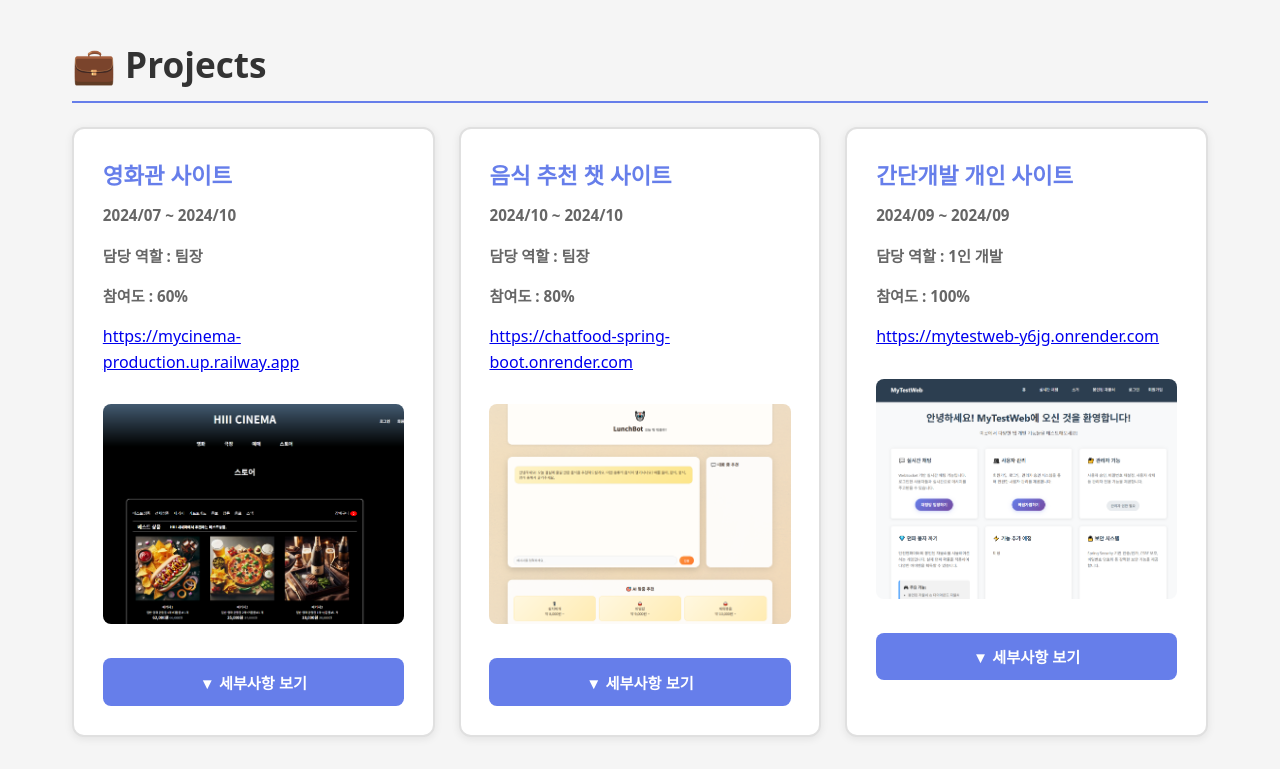
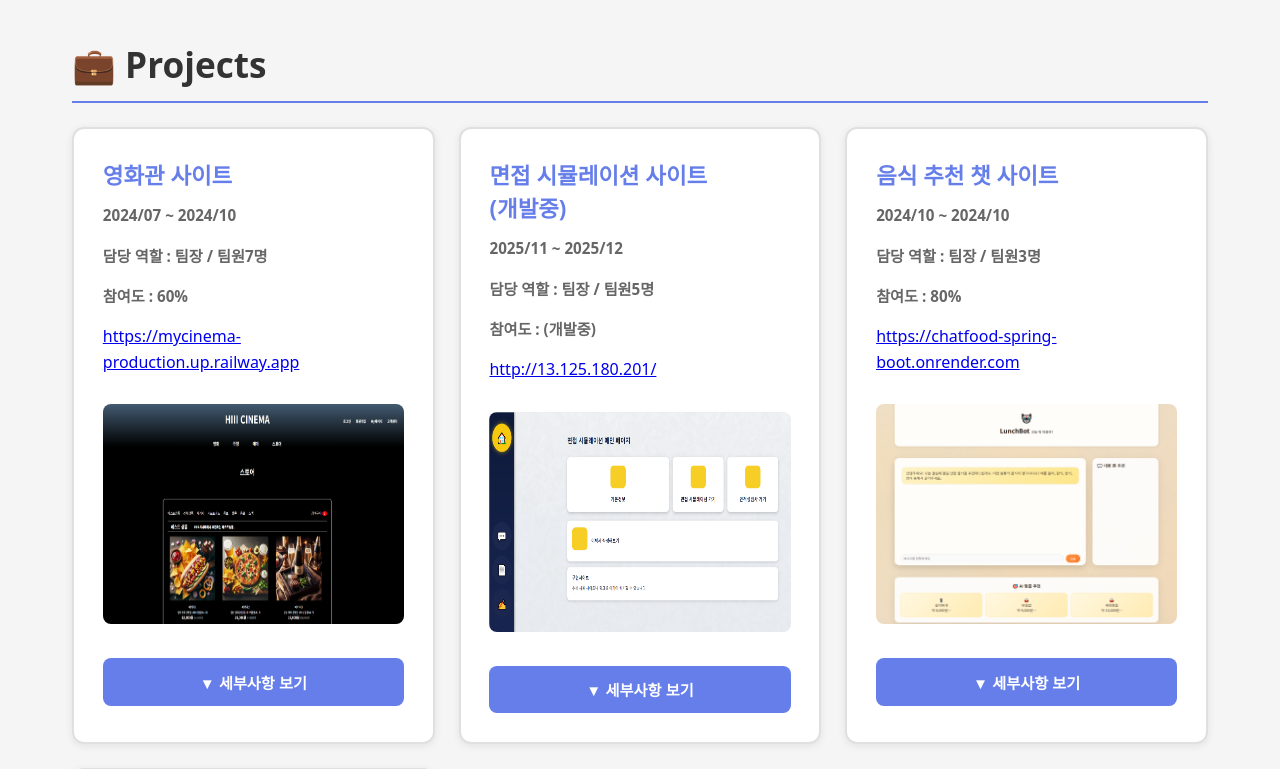
Before and after one commit to jglee2772/JGLeePPT, a React (Vite) app in the folder my-react-app/: page / in a window 1280 px wide. Shown: the part 1080-1849 px from the top of the page. Built offline with nearby package versions, Linux system fonts and the light colour scheme.

Commit message:
11131204

```diff
--- a/my-react-app/src/App.css
+++ b/my-react-app/src/App.css
@@ -216,7 +216,7 @@
   width: 100%;
   max-width: 100%;
   height: 220px;
-  object-fit: cover;
+  /* object-fit: cover */
   border-radius: 8px;
   margin: 0.8rem 0;
 }
--- a/my-react-app/src/App.jsx
+++ b/my-react-app/src/App.jsx
@@ -4,12 +4,14 @@ import cinemaImage from './assets/mgcinema cut.PNG'
 import chatfoodImage from './assets/chatfood cut.PNG'
 import mytestwebImage from './assets/mytestweb cut.PNG'
 import pptbgimg from './assets/pptbgimg.PNG'
+import insimimg from './assets/insim cut.PNG'
 
 function App() {
   const [showDetails, setShowDetails] = useState({
     cinema: false,
     chatfood: false,
-    mytestweb: false
+    mytestweb: false,
+    insim: false
   })
 
   const toggleDetails = (project) => {
@@ -110,7 +112,7 @@ function App() {
             <div className="project-card">
               <h3>영화관 사이트</h3>
               <p className="project-period">2024/07 ~ 2024/10</p>
-              <p className="project-period">담당 역할 : 팀장</p>
+              <p className="project-period">담당 역할 : 팀장  /  팀원7명</p>
               <p className="project-period">참여도 : 60%</p>
               <p><a href="https://mycinema-production.up.railway.app" target="_blank" rel="noopener noreferrer">https://mycinema-production.up.railway.app</a></p>
               <img src={cinemaImage} alt="시네마 컷" className="project-image" />
@@ -130,7 +132,7 @@ function App() {
                   </div>
                   <div>
                   <p>구현 기능</p>
-                    <p>로그인/로그아웃/회원가입/마이페이지/고객센터</p>
+                    <p>로그인/로그아웃/회원가입/마이페이지/고객센터/railway베포</p>
                     <p><strong>영화 링크</strong><br/>영화 차트 / 상세 정보 / 감독 및 출연진 / 스틸컷 / 평점 / 리뷰 / 상영 시간</p>
                     <p><strong>극장 링크</strong><br/>날짜별 상영 스케줄 / 여러 부가 정보 동적 구현 / 스케줄 링크</p>
                     <p><strong>예매 링크</strong><br/>순차적 예매 / 실시간 좌석 예매 현황 / 가상 결제</p>
@@ -147,9 +149,45 @@ function App() {
               )}
             </div>
             <div className="project-card">
+              <h3>면접 시뮬레이션 사이트<br/>(개발중)</h3>
+              <p className="project-period">2025/11 ~ 2025/12</p>
+              <p className="project-period">담당 역할 : 팀장  /  팀원5명</p>
+              <p className="project-period">참여도 : (개발중)</p>
+              <p><a href="http://13.125.180.201/" target="_blank" rel="noopener noreferrer">http://13.125.180.201/</a></p>
+              <img src={insimimg} alt="면접시뮬사이트 컷" className="project-image" />
+              <button className="detail-btn" onClick={() => toggleDetails('insim')}>
+                {showDetails.insim ? '▲ 세부사항 닫기' : '▼ 세부사항 보기'}
+              </button>
+              {showDetails.insim && (
+                <div className="detail-content">
+                  <div className="project-tags">
+                    <span>HTML/CSS</span>
+                    <span>React</span>
+                    <span>JavaScript/Axios</span>
+                    <span>Python</span>
+                    <span>Django REST Framework</span>
+                    <span>MySQL</span>
+                    <span>VScode</span>
+                    <span>AWS</span>
+                  </div>
+                  <div>
+                  <p>구현 기능</p>
+                    <p>기본정보/면접 시뮬레이션/인적성검사/이력서작성/AWS베포</p>
+                    <p><strong>면접 시뮬레이션 페이지</strong><br/>렌덤 면접관 배정 / 특정직업 면접진행 / 진행 후 피드백</p>
+                    <p><strong>인적성 검사 페이지</strong><br/>개인성향 파악 테스트 / 결과에 맞는 직업 추천</p>
+                    <p><strong>이력서 작성 페이지</strong><br/>일반적인 이력서 작성 진행 / 실시간 AI 작성 피드백</p>
+                  </div>
+                  <div>
+                    <p>개선점 및 현황</p>
+                    <p>현재 개발 중</p>
+                  </div>
+                </div>
+              )}
+            </div>
+            <div className="project-card">
               <h3>음식 추천 챗 사이트</h3>
               <p className="project-period">2024/10 ~ 2024/10</p>
-              <p className="project-period">담당 역할 : 팀장</p>
+              <p className="project-period">담당 역할 : 팀장  /  팀원3명</p>
               <p className="project-period">참여도 : 80%</p>
               <p><a href="https://chatfood-spring-boot.onrender.com" target="_blank" rel="noopener noreferrer">https://chatfood-spring-boot.onrender.com</a></p>
               <img src={chatfoodImage} alt="챗푸드 컷" className="project-image" />
@@ -175,6 +213,7 @@ function App() {
                     <p>음식 추천 챗봇과의 대화</p>
                     <p>추천 완료 후 관련 음식 실시간 위치 기반 지도 표시</p>
                     <p>Spring 서버(메인)와 Flask 서버(API화) 2개 서버 연동</p>
+                    <p>Render베포</p>
                   </div>
                   <div>
                     <p>개선점 및 현황</p>
@@ -213,6 +252,7 @@ function App() {
                     <p><strong>관리자 페이지</strong><br/>회원 정보 관리 / 회원가입 승인</p>
                     <p>회원 간 실시간 채팅 기능</p>
                     <p>모바일 게임 관련 뽑기 시뮬레이션</p>
+                    <p>Render베포</p>
                   </div>
                   <div>
                     <p>개선점 및 현황</p>
```
Also changed, not shown: my-react-app/src/assets/insim cut.PNG (added).
